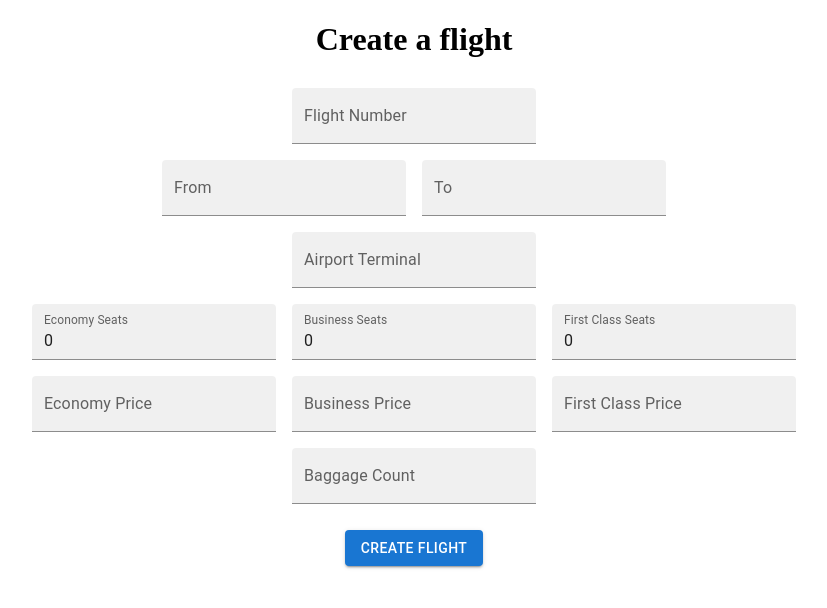
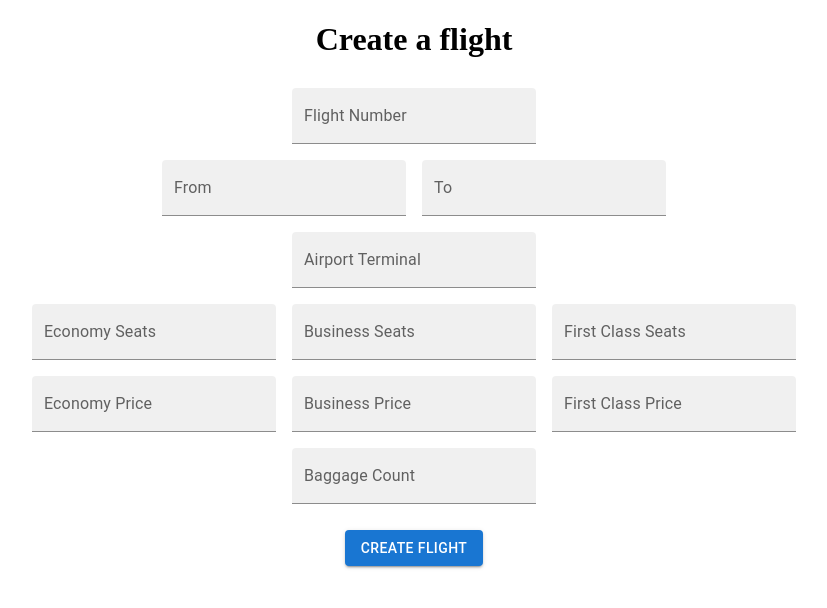
Before and after one commit to advanced-computer-lab/Tatakae, a React (Create React App) app in the folder client/jett-airlines/: page /Create-Flight in a window 1280 px wide. Shown: the top 608 px of the page, without its empty margins (226-1053 px from the left). Built offline with nearby package versions, Linux system fonts and the light colour scheme.

Commit message:
Available flights done

```diff
--- a/client/jett-airlines/src/components/CreateFlight.js
+++ b/client/jett-airlines/src/components/CreateFlight.js
@@ -17,9 +17,9 @@ export default class CreateFlight extends Component {
         airportTerminal: '',
         departureDate: new Date(),
         arrivalDate: new Date(),
-        economy: 0,
-        business: 0,
-        first: 0,
+        economy: '',
+        business: '',
+        first: '',
         totalSeats: 0,
         ePrice: '',
         bPrice: '',
@@ -95,7 +95,6 @@ export default class CreateFlight extends Component {
                     <FilledInput
                         name='flightNumber'
                         id="flightNumber"
-                        type='number'
                         value={this.state.flightNumber}
                         onChange={this.handleChange}
                     />
@@ -154,7 +153,6 @@ export default class CreateFlight extends Component {
                     <FilledInput
                         name='economy'
                         id="economy"
-                        type='number'
                         value={this.state.economy}
                         onChange={this.handleChange}
                     />
@@ -165,7 +163,6 @@ export default class CreateFlight extends Component {
                     <FilledInput
                         name='business'
                         id="business"
-                        type='number'
                         value={this.state.business}
                         onChange={this.handleChange}
                     />
@@ -176,7 +173,6 @@ export default class CreateFlight extends Component {
                     <FilledInput
                         name='first'
                         id="first"
-                        type='number'
                         value={this.state.first}
                         onChange={this.handleChange}
                     />
@@ -187,7 +183,6 @@ export default class CreateFlight extends Component {
                     <FilledInput
                         name='ePrice'
                         id="ePrice"
-                        type='number'
                         value={this.state.ePrice}
                         onChange={this.handleChange}
                     />
@@ -198,7 +193,6 @@ export default class CreateFlight extends Component {
                     <FilledInput
                         name='bPrice'
                         id="bPrice"
-                        type='number'
                         value={this.state.bPrice}
                         onChange={this.handleChange}
                     />
@@ -209,7 +203,6 @@ export default class CreateFlight extends Component {
                     <FilledInput
                         name='fPrice'
                         id="fPrice"
-                        type='number'
                         value={this.state.fPrice}
                         onChange={this.handleChange}
                     />
@@ -221,7 +214,6 @@ export default class CreateFlight extends Component {
                     <FilledInput
                         name='baggage'
                         id="baggage"
-                        type='number'
                         value={this.state.baggage}
                         onChange={this.handleChange}
                     />
--- a/client/jett-airlines/src/components/Dashboard.js
+++ b/client/jett-airlines/src/components/Dashboard.js
@@ -18,6 +18,8 @@ import TextField from '@mui/material/TextField';
 import AdapterDateFns from '@mui/lab/AdapterDateFns';
 import LocalizationProvider from '@mui/lab/LocalizationProvider';
 import DateTimePicker from '@mui/lab/DateTimePicker';
+import Checkbox from '@mui/material/Checkbox';
+import FormControlLabel from '@mui/material/FormControlLabel';
 
 export default function Dashboard() {
   const [flights, setFlights] = useState([]);
@@ -27,6 +29,7 @@ export default function Dashboard() {
   const [deptDateQuery, setDeptDateQuery] = useState(null);
   const [arrDateQuery, setArrDateQuery] = useState(null);
   const [terminalQuery, setTerminalQuery] = useState('');
+  const [availabe, setAvailable] = useState(false);
 
   const [open, setOpen] = React.useState(false);
 
@@ -38,11 +41,15 @@ export default function Dashboard() {
     setTerminalQuery(event.target.value || '');
   }
 
-  const handleChangeDeptDate= (event)=>{
+  const handleChangeAvailable = (event) => {
+    setAvailable(!availabe)
+  }
+
+  const handleChangeDeptDate = (event) => {
     setDeptDateQuery(new Date(event))
   }
 
-  const handleChangeArrDate= (event)=>{
+  const handleChangeArrDate = (event) => {
     setArrDateQuery(new Date(event))
   }
 
@@ -62,18 +69,21 @@ export default function Dashboard() {
   }
 
   const filtering = () => {
-    let x=flights
+    let x = flights
     if (numberQuery) {
-      x=x.filter(flight => Number(flight.flightNumber) === Number(numberQuery))
+      x = x.filter(flight => Number(flight.flightNumber) === Number(numberQuery))
     }
     if (terminalQuery) {
-      x=x.filter(flight => flight.airportTerminal === terminalQuery)
+      x = x.filter(flight => flight.airportTerminal === terminalQuery)
     }
-    if(deptDateQuery){
-      x=x.filter(flight=> new Date(flight.departureDate).setSeconds(0,0) === new Date(deptDateQuery).setSeconds(0,0))
+    if (deptDateQuery) {
+      x = x.filter(flight => new Date(flight.departureDate).setSeconds(0, 0) === new Date(deptDateQuery).setSeconds(0, 0))
     }
-    if(arrDateQuery){
-      x=x.filter(flight=> new Date(flight.arrivalDate).setSeconds(0,0) === new Date(arrDateQuery).setSeconds(0,0))
+    if (arrDateQuery) {
+      x = x.filter(flight => new Date(flight.arrivalDate).setSeconds(0, 0) === new Date(arrDateQuery).setSeconds(0, 0))
+    }
+    if(availabe){
+      x=x.filter(flight=> new Date(flight.departureDate) >= new Date())
     }
     setFilteredFlights(x)
   }
@@ -86,7 +96,7 @@ export default function Dashboard() {
 
   useEffect(() => {
     filtering()
-  }, [flights])
+  }, [flights, availabe])
 
   return (
     <div className='center'>
@@ -152,6 +162,11 @@ export default function Dashboard() {
                 renderInput={(params) => <TextField {...params} />}
               />
             </LocalizationProvider>
+
+            <FormControlLabel control={<Checkbox checked={availabe}
+              onChange={handleChangeAvailable}
+              inputProps={{ 'aria-label': 'controlled' }} />} label="Show Available Flights" />
+
           </Box>
         </DialogContent>
         <DialogActions>
--- a/client/jett-airlines/src/components/EditFlight.js
+++ b/client/jett-airlines/src/components/EditFlight.js
@@ -79,7 +79,6 @@ export default class EditFlight extends Component {
                     <FilledInput
                         name='flightNumber'
                         id="flightNumber"
-                        type='number'
                         value={this.state.flightNumber}
                         onChange={this.handleChange}
                     />
@@ -138,7 +137,6 @@ export default class EditFlight extends Component {
                     <FilledInput
                         name='economy'
                         id="economy"
-                        type='number'
                         value={this.state.economy}
                         onChange={this.handleChange}
                     />
@@ -149,7 +147,6 @@ export default class EditFlight extends Component {
                     <FilledInput
                         name='business'
                         id="business"
-                        type='number'
                         value={this.state.business}
                         onChange={this.handleChange}
                     />
@@ -160,7 +157,6 @@ export default class EditFlight extends Component {
                     <FilledInput
                         name='first'
                         id="first"
-                        type='number'
                         value={this.state.first}
                         onChange={this.handleChange}
                     />
@@ -171,7 +167,6 @@ export default class EditFlight extends Component {
                     <FilledInput
                         name='ePrice'
                         id="ePrice"
-                        type='number'
                         value={this.state.ePrice}
                         onChange={this.handleChange}
                     />
@@ -182,7 +177,6 @@ export default class EditFlight extends Component {
                     <FilledInput
                         name='bPrice'
                         id="bPrice"
-                        type='number'
                         value={this.state.bPrice}
                         onChange={this.handleChange}
                     />
@@ -193,7 +187,6 @@ export default class EditFlight extends Component {
                     <FilledInput
                         name='fPrice'
                         id="fPrice"
-                        type='number'
                         value={this.state.fPrice}
                         onChange={this.handleChange}
                     />
@@ -205,7 +198,6 @@ export default class EditFlight extends Component {
                     <FilledInput
                         name='baggage'
                         id="baggage"
-                        type='number'
                         value={this.state.baggage}
                         onChange={this.handleChange}
                     />
```
Lines whose indentation alone changed are shown as unchanged.
